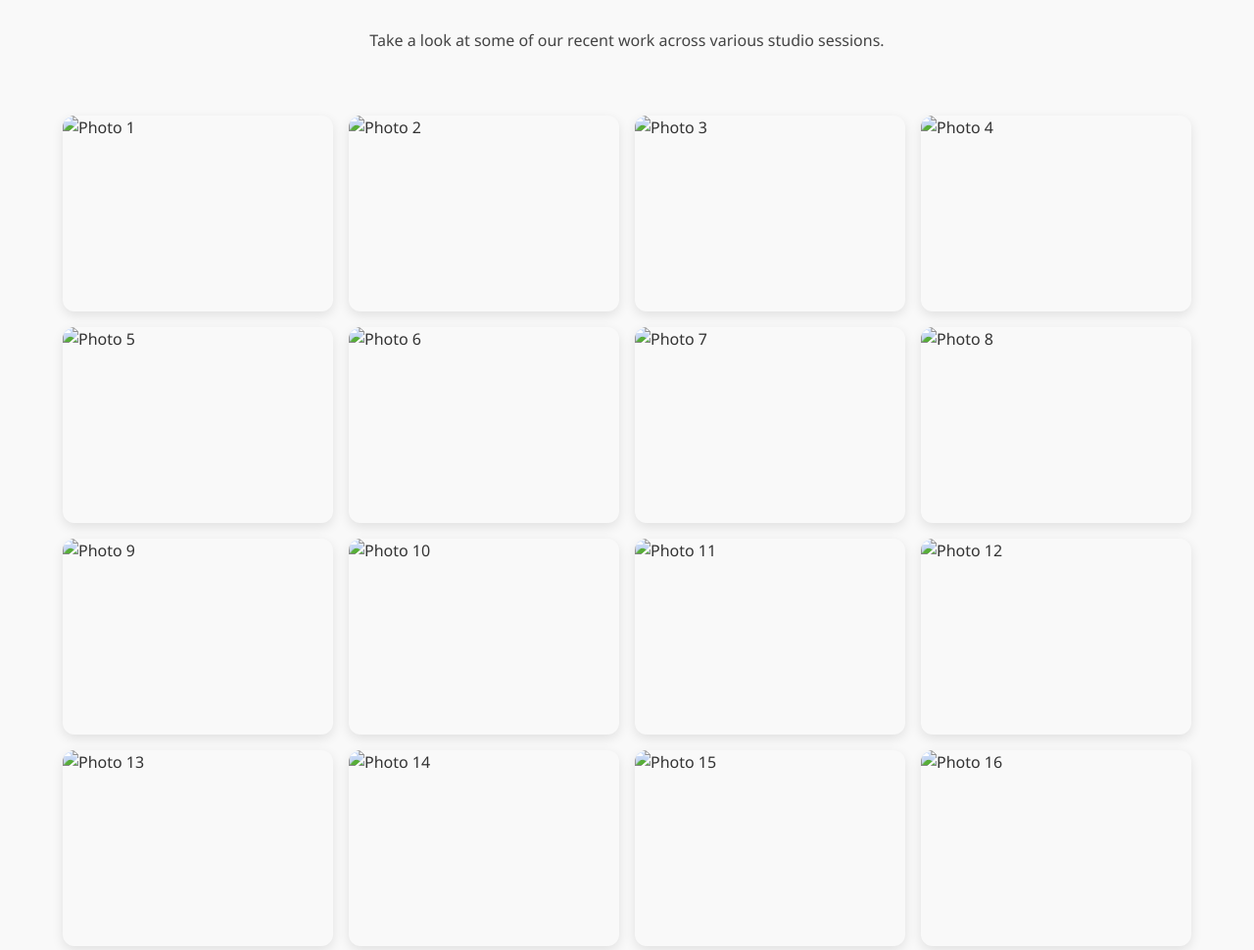
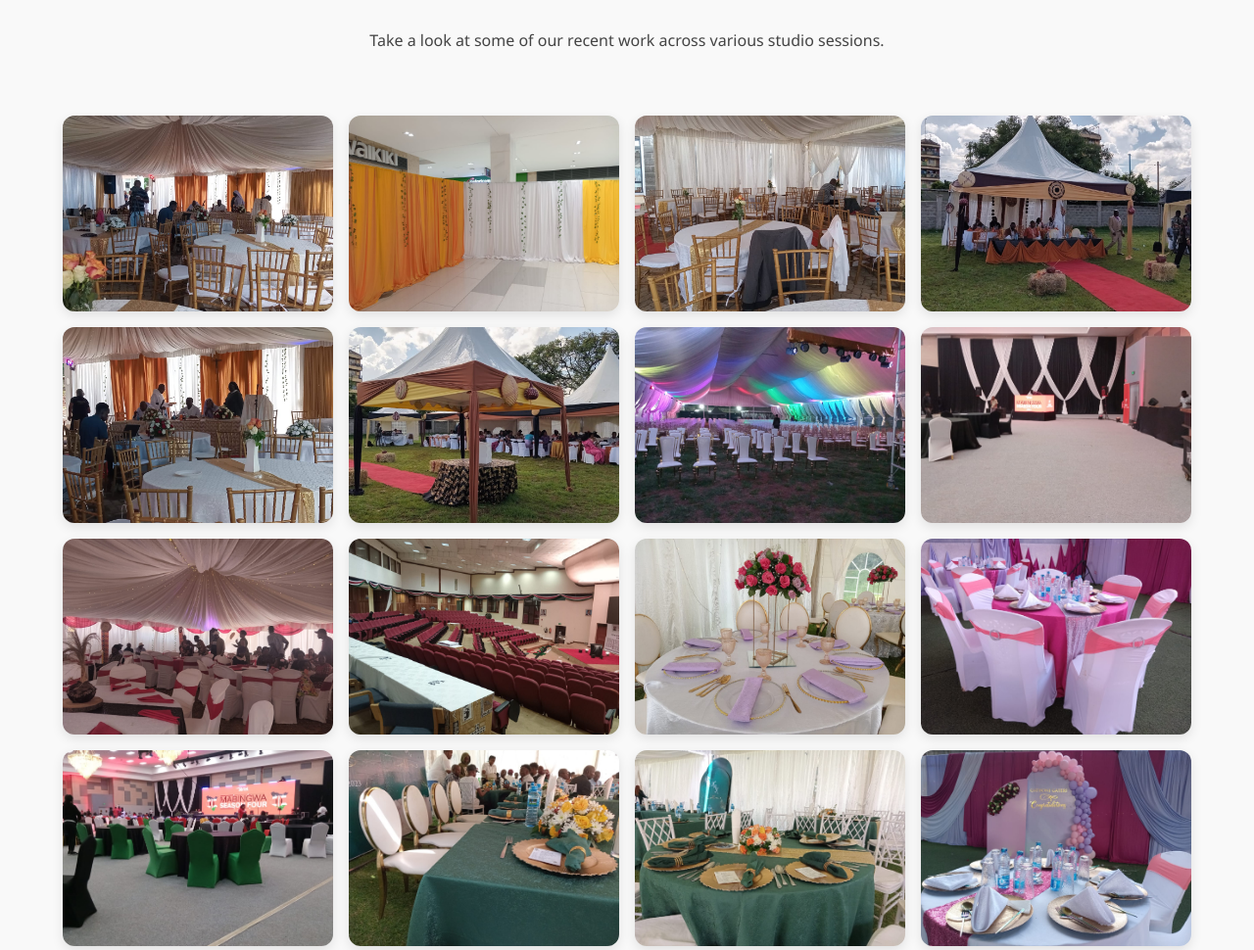
Before and after one commit to BrianKyalo075/Jambo-Light-Studio, a plain HTML site: page docs/index.html in a window 1280 px wide. Shown: the part 969-1939 px from the top of the page at 98% size. Drawn offline with Linux system fonts and the light colour scheme.

Commit message:
Update index.html

```diff
--- a/docs/index.html
+++ b/docs/index.html
@@ -67,22 +67,22 @@
     <p>Take a look at some of our recent work across various studio sessions.</p>
 
     <div class="gallery">
-      <img src="assets/photo1.jpg" alt="Photo 1" />
-      <img src="assets/photo2.jpg" alt="Photo 2" />
-      <img src="assets/photo3.jpg" alt="Photo 3" />
-      <img src="assets/photo4.jpg" alt="Photo 4" />
-      <img src="assets/photo5.jpg" alt="Photo 5" />
-      <img src="assets/photo6.jpg" alt="Photo 6" />
-      <img src="assets/photo7.jpg" alt="Photo 7" />
-      <img src="assets/photo8.jpg" alt="Photo 8" />
-      <img src="assets/photo9.jpg" alt="Photo 9" />
-      <img src="assets/photo10.jpg" alt="Photo 10" />
-      <img src="assets/photo11.jpg" alt="Photo 11" />
-      <img src="assets/photo12.jpg" alt="Photo 12" />
-      <img src="assets/photo13.jpg" alt="Photo 13" />
-      <img src="assets/photo14.jpg" alt="Photo 14" />
-      <img src="assets/photo15.jpg" alt="Photo 15" />
-      <img src="assets/photo16.jpg" alt="Photo 16" />
+      <img src="photo1.jpg" alt="Photo 1" />
+      <img src="photo2.jpg" alt="Photo 2" />
+      <img src="photo3.jpg" alt="Photo 3" />
+      <img src="photo4.jpg" alt="Photo 4" />
+      <img src="photo5.jpg" alt="Photo 5" />
+      <img src="photo6.jpg" alt="Photo 6" />
+      <img src="photo7.jpg" alt="Photo 7" />
+      <img src="photo8.jpg" alt="Photo 8" />
+      <img src="photo9.jpg" alt="Photo 9" />
+      <img src="photo10.jpg" alt="Photo 10" />
+      <img src="photo11.jpg" alt="Photo 11" />
+      <img src="photo12.jpg" alt="Photo 12" />
+      <img src="photo13.jpg" alt="Photo 13" />
+      <img src="photo14.jpg" alt="Photo 14" />
+      <img src="photo15.jpg" alt="Photo 15" />
+      <img src="photo16.jpg" alt="Photo 16" />
     </div>
   </div>
 </section>
@@ -94,7 +94,7 @@
     <div class="video-grid">
       <div class="video-card">
         <video controls>
-          <source src="assets/video1.mp4" type="video/mp4" />
+          <source src="video1.mp4" type="video/mp4" />
           Your browser does not support the video tag.
         </video>
         <p>Behind the Scenes – Photo Shoot</p>
@@ -102,7 +102,7 @@
 
       <div class="video-card">
         <video controls>
-          <source src="assets/video2.mp4" type="video/mp4" />
+          <source src="video2.mp4" type="video/mp4" />
           Your browser does not support the video tag.
         </video>
         <p>Studio Equipment Showcase</p>
@@ -110,7 +110,7 @@
 
       <div class="video-card">
         <video controls>
-          <source src="assets/video3.mp4" type="video/mp4" />
+          <source src="video3.mp4" type="video/mp4" />
           Your browser does not support the video tag.
         </video>
         <p>Client Session Highlights</p>
@@ -143,7 +143,7 @@
 
     for (let i = 1; i <= imageCount; i++) {
       const img = document.createElement("img");
-      img.src = assets/photo${i}.jpg;
+      img.src = photo${i}.jpg;
       img.alt = Gallery image ${i};
       gallery.appendChild(img);
     }
```
